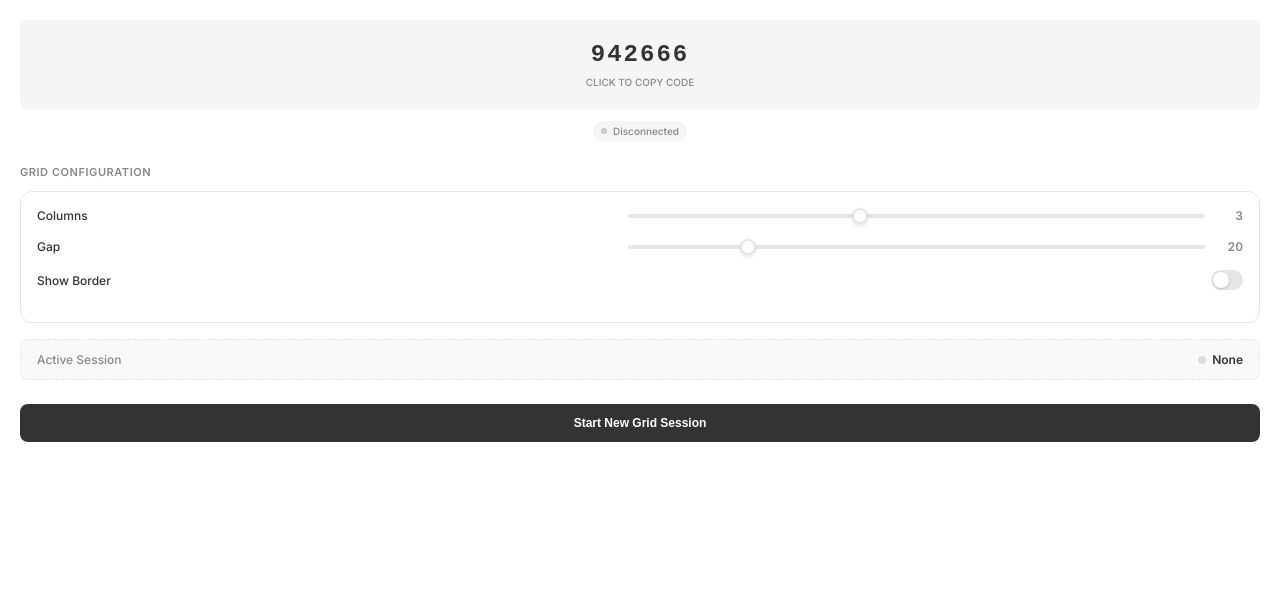
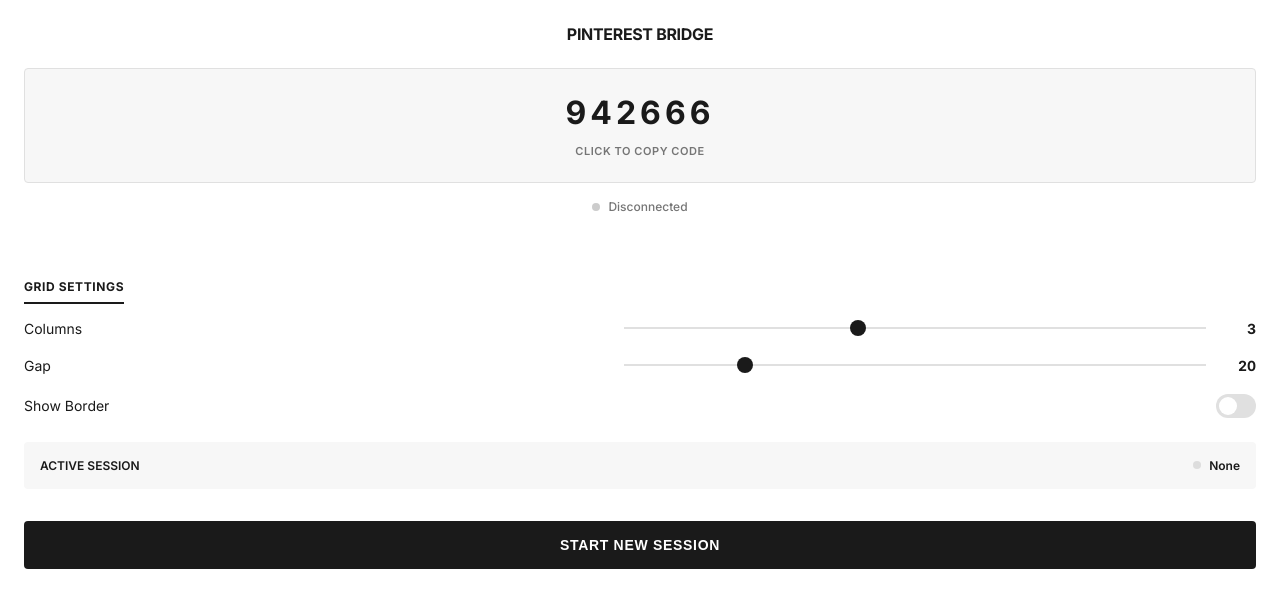
Before and after one commit to ismailiqbal/pinterest-figma-bridge-, a browser extension: page figma-plugin/ui.html in a window 1280 px wide. Drawn offline with Linux system fonts and the light colour scheme.

Commit message:
UI Redesign: Adopted Zalando Sans aesthetic - High contrast black/white theme - Bold typography - Geometric shapes - Clean inputs

```diff
--- a/figma-plugin/ui.html
+++ b/figma-plugin/ui.html
@@ -2,25 +2,25 @@
 <html>
 <head>
   <style>
-    @import url('https://fonts.googleapis.com/css2?family=Inter:wght@400;500;600&display=swap');
+    @import url('https://fonts.googleapis.com/css2?family=Inter:wght@400;500;600;700&display=swap');
 
     :root {
       --bg: #FFFFFF;
-      --bg-hover: #F5F5F5;
-      --text: #333333;
-      --text-muted: #888888;
-      --border: #E6E6E6;
-      --primary: #18A0FB; /* Figma Blue */
-      --primary-hover: #0D8CE0;
-      --success: #1BC47D;
-      --error: #F24822;
-      --radius: 8px;
-      --radius-lg: 12px;
+      --bg-hover: #F7F7F7;
+      --text: #1A1A1A;
+      --text-muted: #757575;
+      --border: #E0E0E0;
+      --primary: #FF4400; /* Zalando Orange-ish or keep blue? Sticking to a neutral dark/orange vibe matches Zalando better */
+      --primary-hover: #D63900;
+      --success: #008000;
+      --error: #D90000;
+      --radius: 4px; /* Zalando is sharper */
+      --radius-lg: 8px;
     }
 
     body {
-      font-family: 'Inter', sans-serif;
-      padding: 20px;
+      font-family: 'Zalando Sans', 'Inter', 'Helvetica Neue', Helvetica, Arial, sans-serif;
+      padding: 24px;
       color: var(--text);
       margin: 0;
       background: var(--bg);
@@ -29,30 +29,32 @@
 
     /* Typography */
     h2 {
-      font-size: 14px;
-      font-weight: 600;
-      margin: 0 0 16px 0;
+      font-size: 16px;
+      font-weight: 700;
+      margin: 0 0 8px 0;
       color: var(--text);
-      letter-spacing: -0.01em;
+      letter-spacing: -0.02em;
     }
 
     h3 {
-      font-size: 11px;
-      font-weight: 600;
+      font-size: 12px;
+      font-weight: 700;
       text-transform: uppercase;
-      color: var(--text-muted);
+      color: var(--text);
       letter-spacing: 0.05em;
-      margin: 24px 0 12px 0;
+      margin: 32px 0 16px 0;
+      padding-bottom: 8px;
+      border-bottom: 2px solid var(--text);
+      display: inline-block;
     }
 
     /* Cards */
     .card {
       background: var(--bg);
-      border: 1px solid var(--border);
-      border-radius: var(--radius-lg);
-      padding: 16px;
+      /* border: 1px solid var(--border); */
+      /* border-radius: var(--radius-lg); */
+      /* padding: 16px; */
       margin-bottom: 16px;
-      transition: border-color 0.2s;
     }
 
     /* Code Display */
@@ -60,58 +62,56 @@
       position: relative;
       background: var(--bg-hover);
       border-radius: var(--radius);
-      padding: 20px;
+      padding: 24px;
       text-align: center;
       cursor: pointer;
-      border: 1px solid transparent;
+      border: 1px solid var(--border);
       transition: all 0.2s;
     }
     .code-container:hover {
-      border-color: var(--border);
-      background: #F0F0F0;
+      border-color: var(--text);
+      background: #FFFFFF;
     }
     .code-container:active {
       transform: scale(0.99);
     }
 
     .code-val {
-      font-family: 'SF Mono', 'Roboto Mono', monospace;
-      font-size: 24px;
-      font-weight: 600;
+      font-family: 'Inter', monospace;
+      font-size: 32px;
+      font-weight: 700;
       color: var(--text);
-      letter-spacing: 2px;
+      letter-spacing: 4px;
     }
 
     .code-label {
-      font-size: 10px;
+      font-size: 11px;
       color: var(--text-muted);
-      margin-top: 8px;
-      font-weight: 500;
+      margin-top: 12px;
+      font-weight: 600;
+      text-transform: uppercase;
+      letter-spacing: 0.05em;
     }
 
     /* Status Dot */
     .status-badge {
       display: inline-flex;
       align-items: center;
-      gap: 6px;
-      padding: 4px 8px;
-      background: #F5F5F5;
-      border-radius: 100px;
-      font-size: 10px;
+      gap: 8px;
+      margin-top: 16px;
+      font-size: 12px;
       font-weight: 500;
       color: var(--text-muted);
-      margin-top: 12px;
     }
     .dot {
-      width: 6px;
-      height: 6px;
+      width: 8px;
+      height: 8px;
       border-radius: 50%;
       background: #ccc;
       transition: background 0.3s;
     }
     .dot.connected {
       background: var(--success);
-      box-shadow: 0 0 0 2px rgba(27, 196, 125, 0.2);
     }
 
     /* Controls */
@@ -119,17 +119,17 @@
       display: flex;
       align-items: center;
       justify-content: space-between;
-      margin-bottom: 16px;
-      gap: 12px;
+      margin-bottom: 20px;
+      gap: 16px;
     }
     .control-row:last-child { margin-bottom: 0; }
 
-    .label { font-size: 12px; font-weight: 500; color: var(--text); flex: 1; }
+    .label { font-size: 14px; font-weight: 400; color: var(--text); flex: 1; }
     .value {
-      font-size: 12px;
-      font-weight: 600;
-      color: var(--text-muted);
-      min-width: 24px;
+      font-size: 14px;
+      font-weight: 700;
+      color: var(--text);
+      min-width: 32px;
       text-align: right;
       font-variant-numeric: tabular-nums;
     }
@@ -138,9 +138,9 @@
     input[type="range"] {
       flex: 1;
       -webkit-appearance: none;
-      height: 4px;
+      height: 2px;
       background: var(--border);
-      border-radius: 2px;
+      border-radius: 0;
       outline: none;
     }
     input[type="range"]::-webkit-slider-thumb {
@@ -148,23 +148,21 @@
       width: 16px;
       height: 16px;
       border-radius: 50%;
-      background: white;
-      border: 2px solid var(--border);
+      background: var(--text);
+      border: none;
       cursor: pointer;
-      box-shadow: 0 2px 4px rgba(0,0,0,0.1);
-      transition: all 0.2s;
+      transition: transform 0.2s;
     }
     input[type="range"]::-webkit-slider-thumb:hover {
-      border-color: var(--primary);
-      transform: scale(1.1);
+      transform: scale(1.2);
     }
 
     /* Switch */
     .switch {
       position: relative;
       display: inline-block;
-      width: 32px;
-      height: 20px;
+      width: 40px;
+      height: 24px;
     }
     .switch input { opacity: 0; width: 0; height: 0; }
     .slider {
@@ -173,29 +171,28 @@
       top: 0; left: 0; right: 0; bottom: 0;
       background-color: var(--border);
       transition: .3s;
-      border-radius: 20px;
+      border-radius: 24px;
     }
     .slider:before {
       position: absolute;
       content: "";
-      height: 16px;
-      width: 16px;
-      left: 2px;
-      bottom: 2px;
+      height: 18px;
+      width: 18px;
+      left: 3px;
+      bottom: 3px;
       background-color: white;
       transition: .3s;
       border-radius: 50%;
-      box-shadow: 0 1px 3px rgba(0,0,0,0.2);
     }
-    input:checked + .slider { background-color: var(--primary); }
-    input:checked + .slider:before { transform: translateX(12px); }
+    input:checked + .slider { background-color: var(--text); }
+    input:checked + .slider:before { transform: translateX(16px); }
 
     /* Color Input */
     input[type="color"] {
       -webkit-appearance: none;
       border: 1px solid var(--border);
-      width: 24px;
-      height: 24px;
+      width: 32px;
+      height: 32px;
       border-radius: 50%;
       padding: 0;
       overflow: hidden;
@@ -210,20 +207,24 @@
       background: var(--text);
       color: white;
       border: none;
-      padding: 12px;
+      padding: 16px;
       border-radius: var(--radius);
-      font-size: 12px;
-      font-weight: 600;
+      font-size: 14px;
+      font-weight: 700;
+      text-transform: uppercase;
+      letter-spacing: 0.05em;
       cursor: pointer;
       transition: all 0.2s;
-      margin-top: 24px;
+      margin-top: 32px;
     }
     .btn-primary:hover {
-      background: black;
-      transform: translateY(-1px);
+      background: #000;
+      transform: translateY(-2px);
+      box-shadow: 0 4px 12px rgba(0,0,0,0.1);
     }
     .btn-primary:active {
       transform: translateY(0);
+      box-shadow: none;
     }
 
     /* Session Status */
@@ -231,42 +232,35 @@
       display: flex;
       align-items: center;
       justify-content: space-between;
-      padding: 12px 16px;
-      background: #F8F9FA;
+      padding: 16px;
+      background: var(--bg-hover);
       border-radius: var(--radius);
-      border: 1px dashed var(--border);
-      margin-top: 16px;
+      margin-top: 24px;
     }
     .status-dot {
       width: 8px;
       height: 8px;
       border-radius: 50%;
       display: inline-block;
-      margin-right: 6px;
+      margin-right: 8px;
     }
 
     #borderSettings {
-      margin-top: 16px;
-      padding-top: 16px;
+      margin-top: 20px;
+      padding-top: 20px;
       border-top: 1px solid var(--border);
       display: none;
     }
-
-    /* Animations */
-    @keyframes pulse {
-      0% { transform: scale(0.95); opacity: 0.5; }
-      100% { transform: scale(1.05); opacity: 0.8; }
-    }
-    .receiving { animation: pulse 0.5s infinite alternate; }
   </style>
 </head>
 <body>
 
   <!-- Pairing Section -->
-  <div style="text-align: center; margin-bottom: 24px;">
+  <div style="text-align: center; margin-bottom: 32px;">
+    <h2 style="margin-bottom: 24px;">PINTEREST BRIDGE</h2>
     <div class="code-container" id="codeDisplay">
       <div class="code-val" id="codeText">...</div>
-      <div class="code-label">CLICK TO COPY CODE</div>
+      <div class="code-label">Click to Copy Code</div>
     </div>
 
     <div class="status-badge">
@@ -276,7 +270,7 @@
   </div>
 
   <!-- Config Section -->
-  <h3>Grid Configuration</h3>
+  <h3>Grid Settings</h3>
   <div class="card">
     <div class="control-row">
       <span class="label">Columns</span>
@@ -304,7 +298,7 @@
         <input type="range" id="borderWRange" min="1" max="20" value="2">
         <span class="value" id="borderWVal">2</span>
       </div>
-      <div class="control-row" style="margin-top: 12px;">
+      <div class="control-row" style="margin-top: 16px;">
         <span class="label">Border Color</span>
         <input type="color" id="borderColor" value="#000000">
       </div>
@@ -313,14 +307,14 @@
 
   <!-- Session Status -->
   <div class="session-info">
-    <span class="label" style="color:var(--text-muted)">Active Session</span>
+    <span class="label" style="font-weight:600; font-size:12px;">ACTIVE SESSION</span>
     <div style="display:flex; align-items:center;">
       <span id="sessionStatusDot" class="status-dot" style="background:#ddd;"></span>
       <span id="sessionStatus" style="font-size:12px; font-weight:600;">None</span>
     </div>
   </div>
 
-  <button class="btn-primary" id="newSessionBtn">Start New Grid Session</button>
+  <button class="btn-primary" id="newSessionBtn">Start New Session</button>
 
   <script>
     var SERVER_URL = 'wss://pinterest-figma-bridge.onrender.com';
@@ -364,7 +358,7 @@
 
       setTimeout(function() {
         codeText.textContent = ROOM_ID;
-        codeDisplay.style.borderColor = 'transparent';
+        codeDisplay.style.borderColor = 'var(--border)';
       }, 1500);
     };
 
@@ -412,9 +406,8 @@
       if (msg.type === 'session-status') {
         var isActive = msg.status === 'Active' || msg.status === 'Resumed';
         sessionStatus.textContent = isActive ? 'Active' : 'None';
-        sessionStatus.style.color = isActive ? 'var(--success)' : 'var(--text-muted)';
+        sessionStatus.style.color = isActive ? 'var(--text)' : 'var(--text-muted)';
         sessionStatusDot.style.background = isActive ? 'var(--success)' : '#ddd';
-        sessionStatusDot.style.boxShadow = isActive ? '0 0 0 2px rgba(27, 196, 125, 0.2)' : 'none';
       }
     };
 
@@ -430,21 +423,18 @@
       ws.onopen = function() {
         statusDot.className = 'dot connected';
         statusText.textContent = 'Ready to pair';
-        statusText.style.color = 'var(--text)';
         ws.send(JSON.stringify({ type: 'join', roomId: ROOM_ID }));
       };
 
       ws.onclose = function() {
         statusDot.className = 'dot';
         statusText.textContent = 'Disconnected';
-        statusText.style.color = 'var(--text-muted)';
         clearTimeout(reconnectTimer);
         reconnectTimer = setTimeout(connect, 3000);
       };
 
       ws.onerror = function() {
         statusText.textContent = 'Connection Error';
-        statusText.style.color = 'var(--error)';
       };
 
       ws.onmessage = function(event) {
@@ -457,8 +447,7 @@
 
           if (data.type === 'new-image') {
             statusText.textContent = 'Receiving Image...';
-            statusText.style.color = 'var(--primary)';
-            statusDot.classList.add('receiving');
+            statusText.style.color = 'var(--text)';
             handleImage(data);
           }
         } catch (e) {
@@ -499,19 +488,16 @@
         setTimeout(function() {
           statusText.textContent = 'Image Added';
           statusText.style.color = 'var(--success)';
-          statusDot.classList.remove('receiving');
 
           setTimeout(function() {
             statusText.textContent = 'Ready to pair';
-            statusText.style.color = 'var(--text)';
+            statusText.style.color = 'var(--text-muted)';
           }, 2000);
         }, 500);
 
       } catch (e) {
         console.log('Image error:', e);
         statusText.textContent = 'Error';
-        statusText.style.color = 'var(--error)';
-        statusDot.classList.remove('receiving');
       }
     }
 
```
